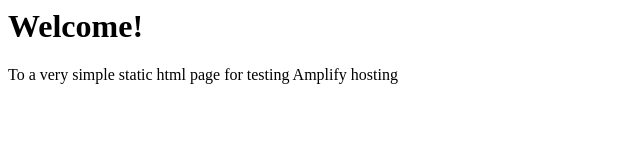
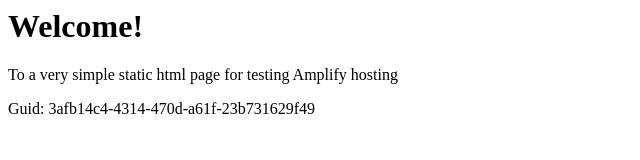
Before and after one commit to aws-aemilia-mxp/Github-PR-Commit-Integration-Test-DoNotTouch-Gith-P5X5MO5I-v1-prod-eu-south-1, a website: page src/index.html in a window 1280 px wide. Shown: the whole page, without its empty margins (0-640 px from the left). Drawn offline with Linux system fonts and the light colour scheme.

Commit message:
commit from integ tests

```diff
--- a/src/index.html
+++ b/src/index.html
@@ -1,3 +1,5 @@
+
+
 <html lang="en">
 
 <head>
@@ -10,6 +12,6 @@
 <body>
     <h1>Welcome!</h1>
     <p>To a very simple static html page for testing Amplify hosting</p>
-</body>
+    <p>Guid: 3afb14c4-4314-470d-a61f-23b731629f49</p></body>
 
 </html>
```
